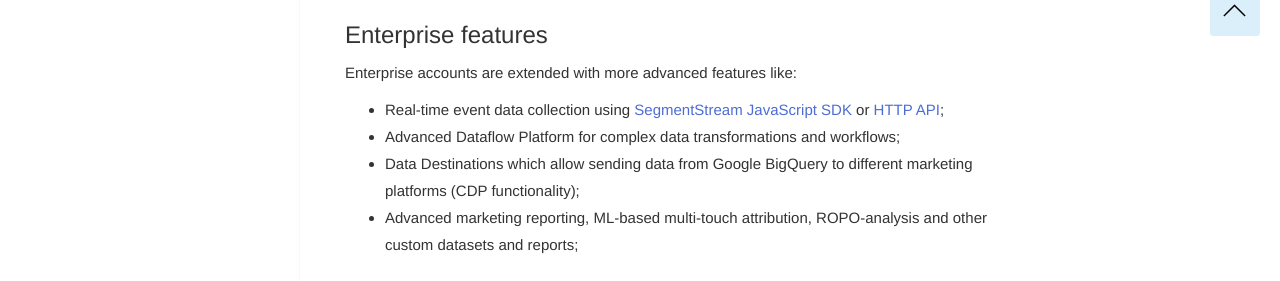
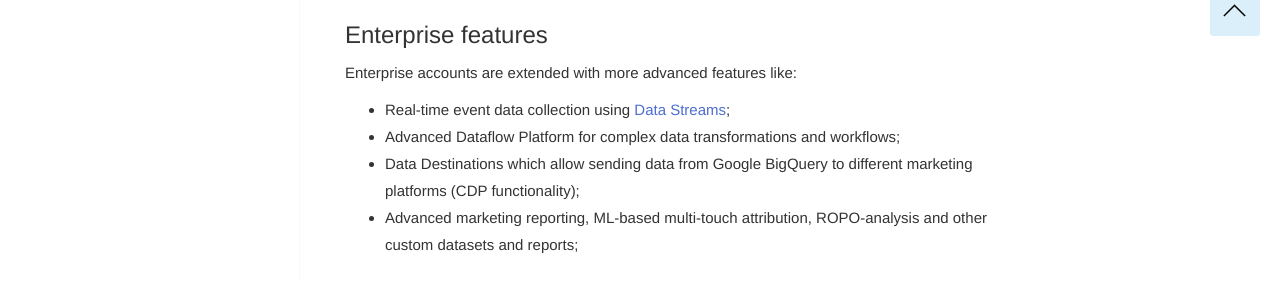
Before and after one commit to segmentstream-com/segmentstream-com.github.io, a Jekyll site: the page built from index.md, in a window 1280 px wide. Shown: the part 964-1245 px from the top of the page. Built offline with Jekyll 4.4.1, drawn with Linux system fonts in a browser that asks for light colours; nearby versions of some CDN libraries; our own code applies the rules of GitHub Pages for plain Markdown files.

Commit message:
datastream link

```diff
--- a/index.md
+++ b/index.md
@@ -36,7 +36,7 @@ You can learn more about Google BigQuery projects basic features [here](https://
 
 Enterprise accounts are extended with more advanced features like:
 
-* Real-time event data collection using [SegmentStream JavaScript SDK](javascript-sdk/quickstart) or [HTTP API](http-api/overview);
+* Real-time event data collection using [Data Streams](javascript-sdk/datastream);
 * Advanced Dataflow Platform for complex data transformations and workflows;
 * Data Destinations which allow sending data from Google BigQuery to different marketing platforms (CDP functionality);
 * Advanced marketing reporting, ML-based multi-touch attribution, ROPO-analysis and other custom datasets and reports;
```
